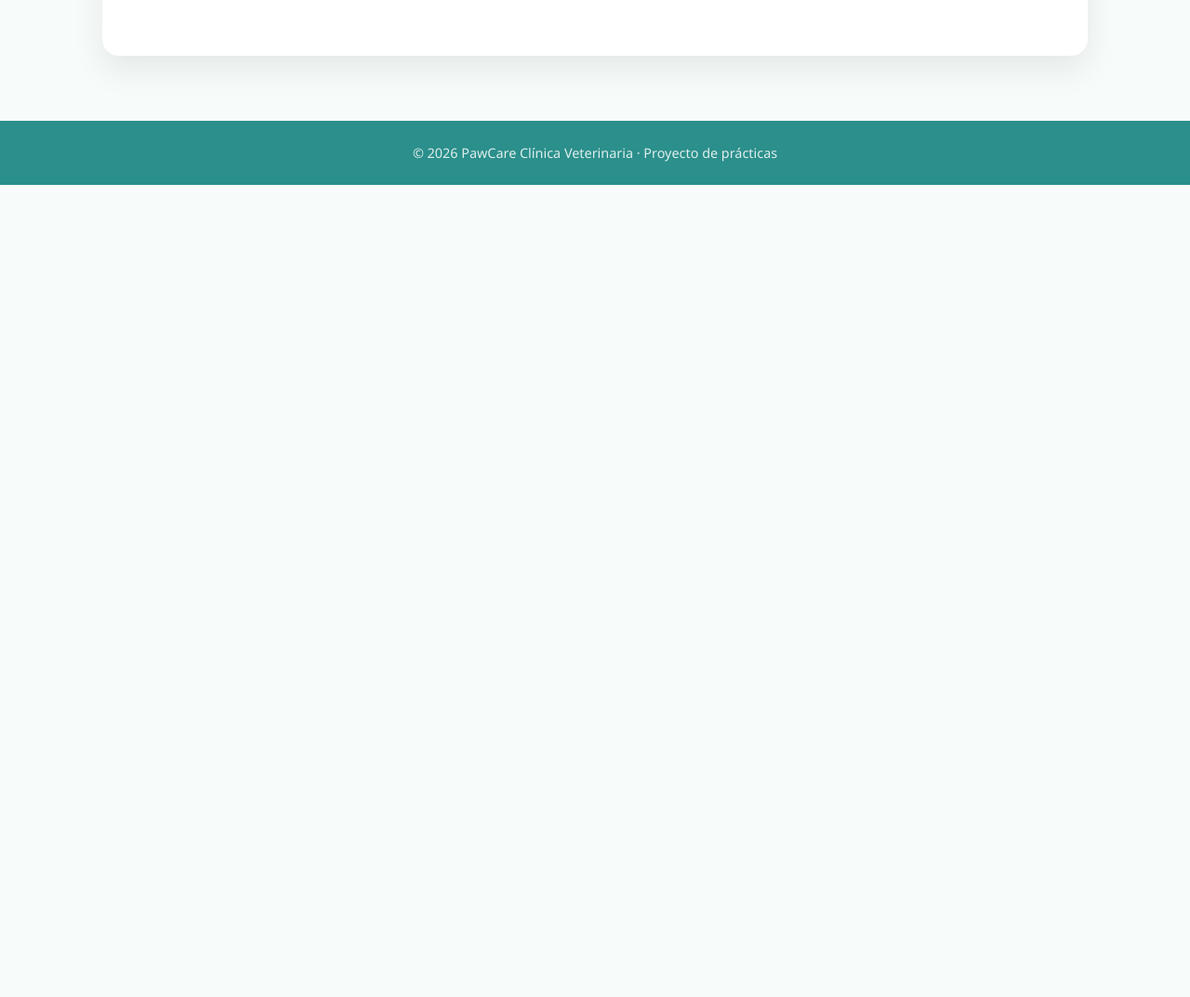
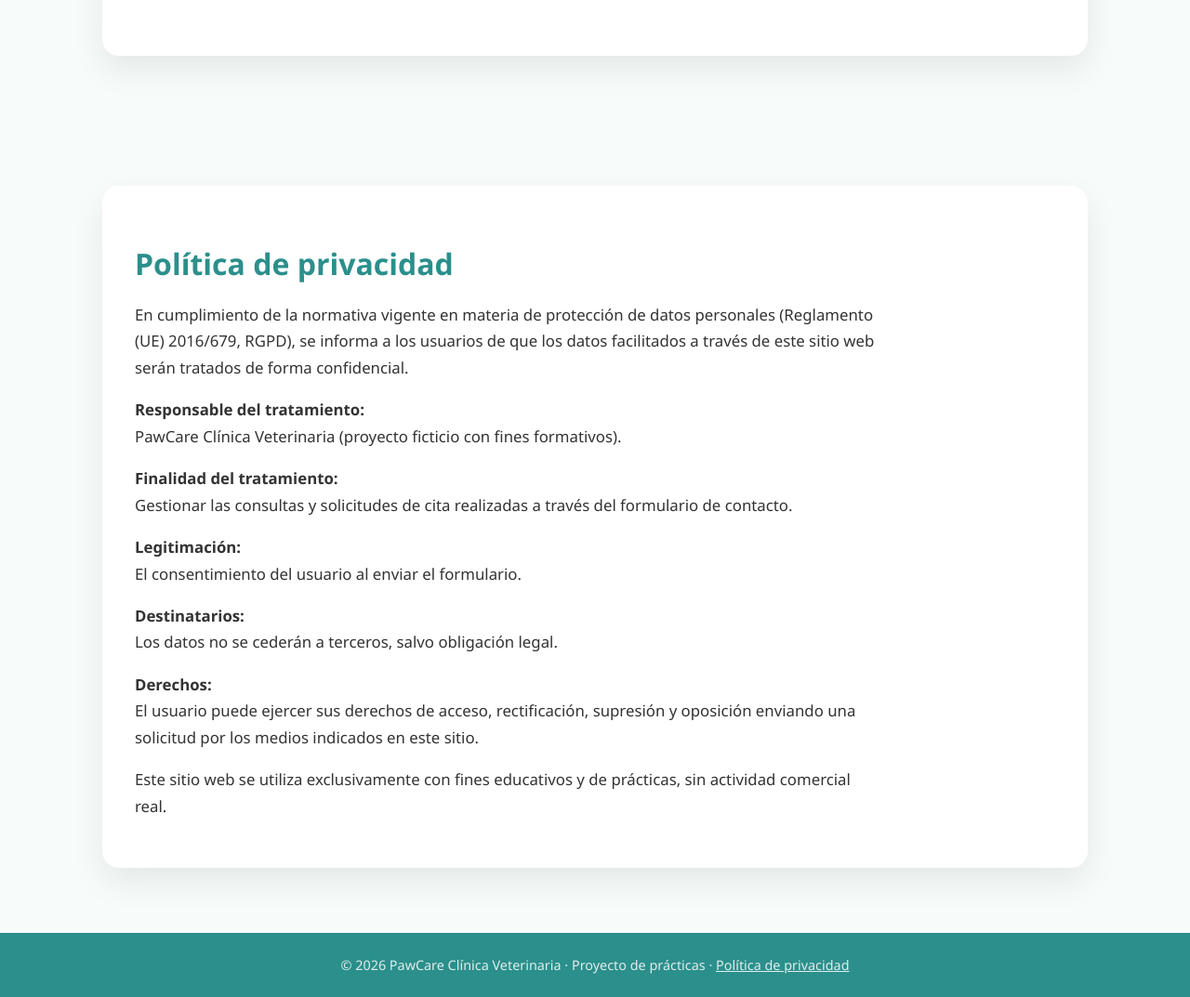
Before and after one commit to or1930882-netizen/pawcare-clinic, a plain HTML site: page index.html in a window 1280 px wide. Shown: the part 2308-3381 px from the top of the page at 93% size. Before the commit the page ends 2507 px from the top, so only its background shows below. Drawn offline with Linux system fonts and the light colour scheme; grey boxes are pictures that could not be loaded.

Commit message:
Update index.html

```diff
--- a/index.html
+++ b/index.html
@@ -159,11 +159,60 @@
       </div>
     </div>
   </section>
+<!-- POLÍTICA DE PRIVACIDAD -->
+<section id="privacidad">
+  <div class="card">
+    <h2>Política de privacidad</h2>
 
-  <!-- FOOTER -->
-  <footer>
-    <span>© 2026 PawCare Clínica Veterinaria · Proyecto de prácticas</span>
-  </footer>
+    <p>
+      En cumplimiento de la normativa vigente en materia de protección de datos
+      personales (Reglamento (UE) 2016/679, RGPD), se informa a los usuarios de
+      que los datos facilitados a través de este sitio web serán tratados de
+      forma confidencial.
+    </p>
+
+    <p>
+      <strong>Responsable del tratamiento:</strong><br>
+      PawCare Clínica Veterinaria (proyecto ficticio con fines formativos).
+    </p>
+
+    <p>
+      <strong>Finalidad del tratamiento:</strong><br>
+      Gestionar las consultas y solicitudes de cita realizadas a través del
+      formulario de contacto.
+    </p>
+
+    <p>
+      <strong>Legitimación:</strong><br>
+      El consentimiento del usuario al enviar el formulario.
+    </p>
+
+    <p>
+      <strong>Destinatarios:</strong><br>
+      Los datos no se cederán a terceros, salvo obligación legal.
+    </p>
+
+    <p>
+      <strong>Derechos:</strong><br>
+      El usuario puede ejercer sus derechos de acceso, rectificación,
+      supresión y oposición enviando una solicitud por los medios indicados
+      en este sitio.
+    </p>
+
+    <p>
+      Este sitio web se utiliza exclusivamente con fines educativos y de
+      prácticas, sin actividad comercial real.
+    </p>
+  </div>
+</section>
+<footer>
+  <span>
+    © 2026 PawCare Clínica Veterinaria · Proyecto de prácticas ·
+    <a href="#privacidad" style="color:#fff; text-decoration:underline;">
+      Política de privacidad
+    </a>
+  </span>
+</footer>
 
 <!-- CHATBOT FLOTANTE -->
 <style>
```
